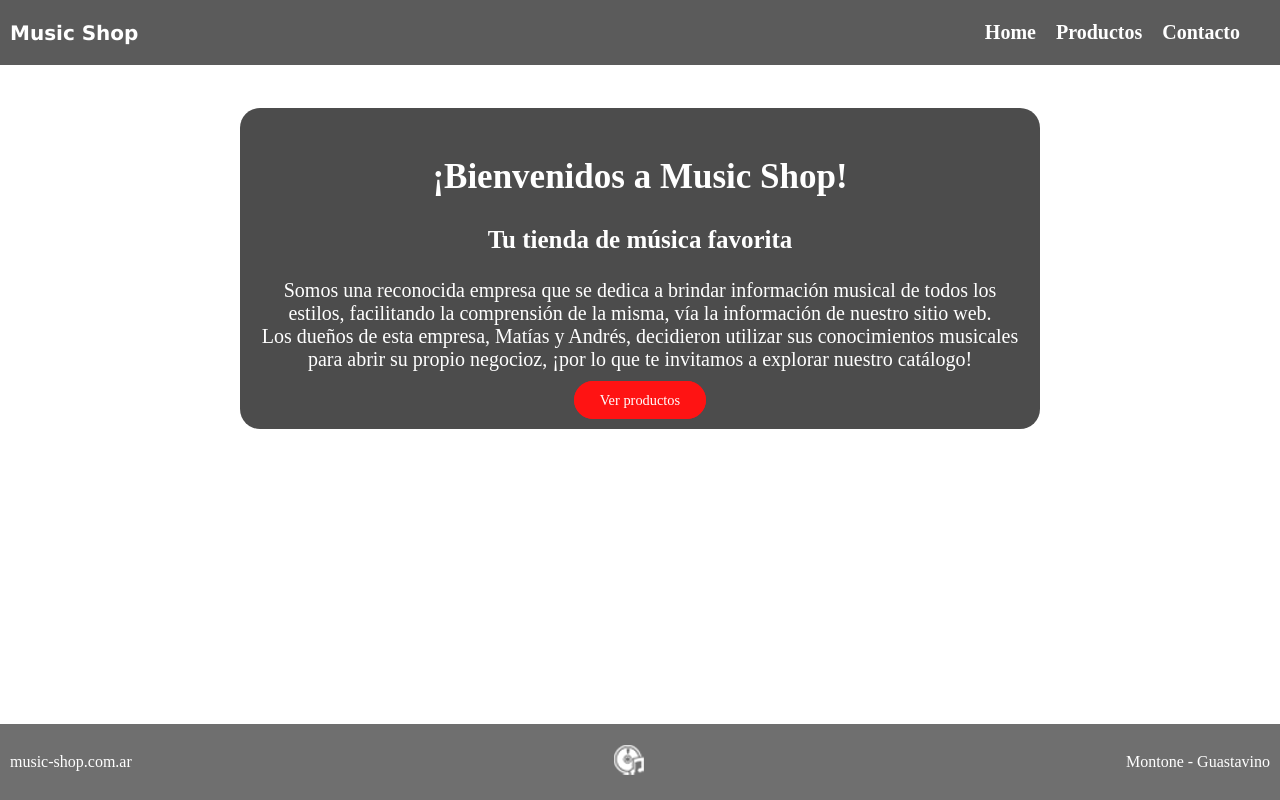
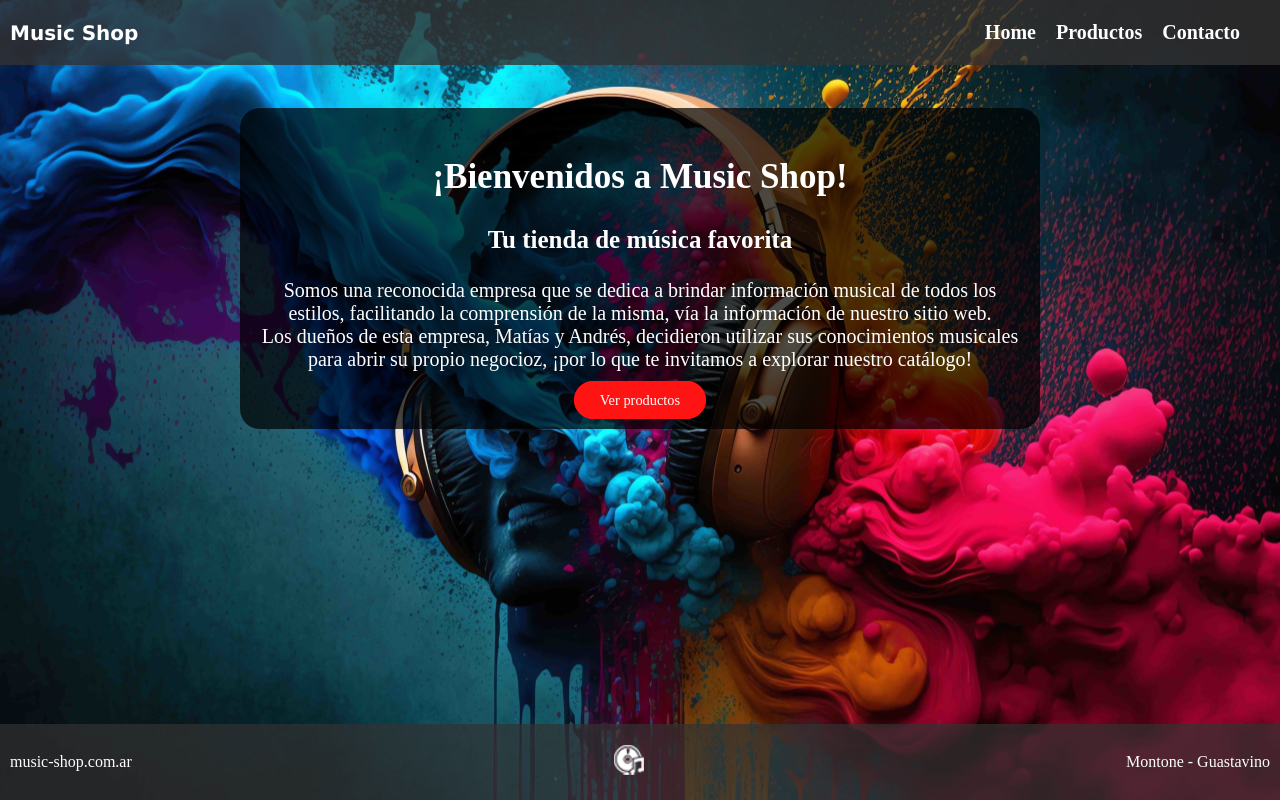
Before and after one commit to andyguastav/tpDaVinciPHP2, a PHP site: page / in a window 1280 px wide. Run offline with PHP 8.4, Linux system fonts and the light colour scheme.

Commit message:
Agregando los estilos de las etiquetas style quitadas al archivo style.css

```diff
--- a/montone-guastavino/tp-1/assets/css/style.css
+++ b/montone-guastavino/tp-1/assets/css/style.css
@@ -1,3 +1,15 @@
+/*Backgrond HOME*/
+#styleBodyHome{
+    background-image: url('../../assets/imgs/musica-arte-scaled.jpg');
+    background-size: cover;
+    background-repeat: no-repeat;
+    background-position: center;
+    background-attachment: fixed;
+}
+/*Background Color CD LIST Y DETAILS*/
+#bodyCdsDetail{
+    background-color: #f9f9ee;
+}
 /* HEADER.PHP */
 
 .navbar {
```
